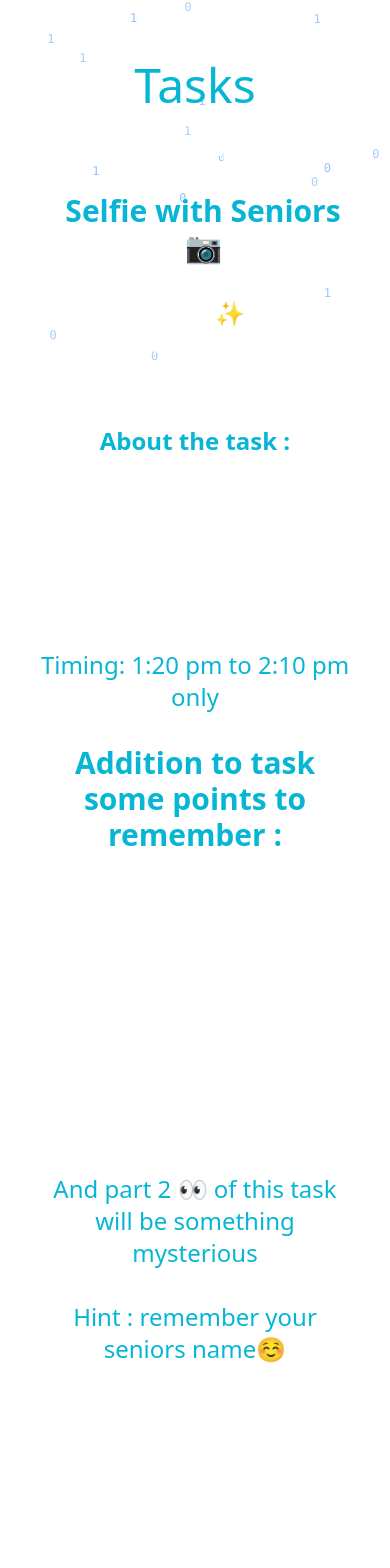
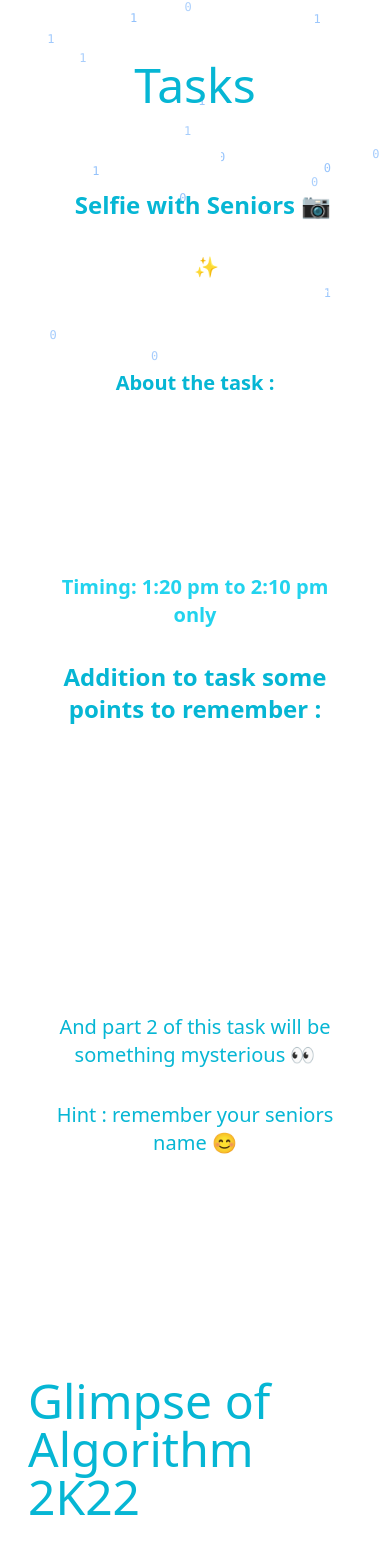
Before and after one commit to Harsh-bhai/freshers-2k23, a Next.js app: page / in a window 390 px wide. Shown: the part 1155-2723 px from the top of the page. Built offline with nearby package versions, Linux system fonts and the light colour scheme.

Commit message:
minor changes

```diff
--- a/components/dummyTask.js
+++ b/components/dummyTask.js
@@ -6,36 +6,36 @@ const DummyTask = () => {
     <div className=" flex flex-col space-y-8 justify-center md:my-20 items-center mx-8">
       <span className="text-center text-5xl text-cyan-500">Tasks</span>
       <div className="flex md:flex-row flex-col  space-x-4">
-        <span className="text-white font-bold text-3xl mb-4 text-center">
+        <span className="text-white font-bold text-2xl md:text-3xl mb-4 text-center">
           Task 1 :
         </span>
-        <span className="text-cyan-500 font-bold  text-3xl text-center">
+        <span className="text-cyan-500 font-bold  text-2xl  md:text-3xl text-center">
           Selfie with Seniors 📷
         </span>
       </div>
-      <span className="text-center text-2xl text-white ">
+      <span className="text-center text-xl md:text-2xl text-white ">
         Heyy everyone ✨, Now we are beginning the freshers week from 28.10.23
       </span>
-      <span className=" text-2xl font-bold text-cyan-500 ">
+      <span className=" text-xl md:text-2xl font-bold text-cyan-500 ">
         About the task :
       </span>
-      <span className="text-center text-2xl text-white ">
+      <span className="text-center text-xl md:text-2xl text-white ">
         You need to take selfie with seniors individually,the person with max
         selfie will be considered as winner
       </span>
-      <span className="text-center text-2xl text-cyan-500 ">
+      <span className="text-center text-xl font-semibold md:text-2xl text-cyan-400 ">
         Timing: 1:20 pm to 2:10 pm only
       </span  >
-      <span className="text-cyan-500  font-bold  text-center text-3xl ">
+      <span className="text-cyan-500  font-bold  text-center text-2xl md:text-3xl ">
       Addition to task some points to remember :
       </span>
-      <span className="text-white  text-2xl space-y-4">
-        <ul className="m">
-          <li>1.You need to know the names
+      <span className="text-white  text-xl md:text-2xl space-y-4">
+        <ul className="m list-disc" >
+          <li>You need to know the names
         of seniors before approaching them </li>
-          <li>2.Seniors can ask you to do any task
+          <li>Seniors can ask you to do any task
         just for making task more enjoyable </li>
-          <li>3.You should approach seniors
+          <li>You should approach seniors
         formally </li>
         </ul>
 
@@ -44,15 +44,15 @@ const DummyTask = () => {
 
       </span>
 
-      <span className="text-cyan-500 text-2xl text-center">
-      And part 2 👀 of this task will be something mysterious
+      <span className="text-cyan-500 text-xl md:text-2xl text-center">
+      And part 2 of this task will be something mysterious 👀
 
       </span>
-      <span className="text-cyan-500 text-2xl text-center">
-      Hint : remember your seniors name☺️
+      <span className="text-cyan-500 text-xl md:text-2xl text-center">
+      Hint : remember your seniors name 😊
 
       </span>
-      <span className="text-white text-2xl text-center">
+      <span className="text-white text-xl md:text-2xl text-center">
         All the best & Stay Tuned...!!
       </span>
     </div>
```
